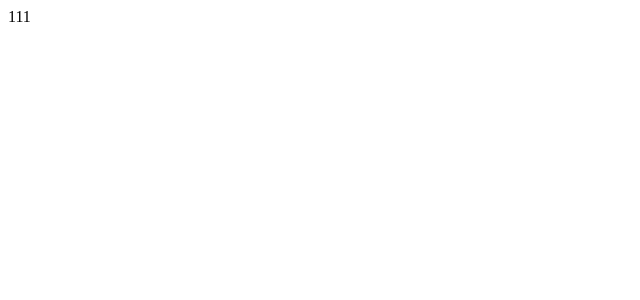
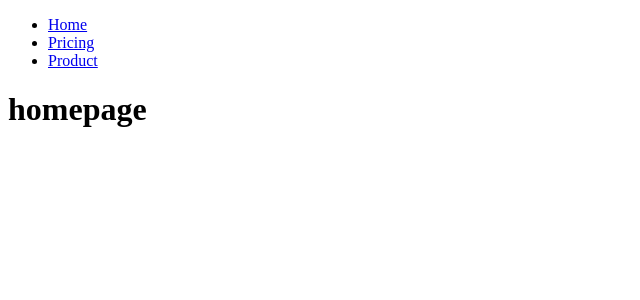
Before and after one commit to zeyucui1/worldwise, a React (Vite) app: page / in a window 1280 px wide. Shown: the top 300 px of the page, without its empty margins (0-640 px from the left). Built offline with nearby package versions, Linux system fonts and the light colour scheme.

Commit message:
add router & nav page

```diff
--- a/package.json
+++ b/package.json
@@ -11,7 +11,8 @@
   },
   "dependencies": {
     "react": "^18.2.0",
-    "react-dom": "^18.2.0"
+    "react-dom": "^18.2.0",
+    "react-router-dom": "^6.14.2"
   },
   "devDependencies": {
     "@types/react": "^18.2.15",
--- a/src/App.jsx
+++ b/src/App.jsx
@@ -1,5 +1,23 @@
+import { BrowserRouter, Routes, Route } from 'react-router-dom'
+import Product from './pages/Product'
+import Pricing from './pages/Pricing'
+import HomePage from './pages/HomePage'
+import PageNotFound from './pages/PageNotFound'
+
 function App() {
-  return <div>111</div>
+  return (
+
+    <BrowserRouter>
+      <Routes>
+        {/* root path */}
+        <Route path="/" element={<HomePage />} />
+        <Route path="product" element={<Product />} />
+        <Route path="pricing" element={<Pricing />} />
+        {/* path设为*一般用于page not found */}
+        <Route path="*" element={<PageNotFound />} />
+      </Routes>
+    </BrowserRouter>
+  )
 }
 
 export default App
--- /dev/null
+++ b/src/components/PageNav.jsx
@@ -0,0 +1,20 @@
+import { NavLink } from 'react-router-dom'
+const PageNav = () => {
+  return (
+    <nav>
+      <ul>
+        <li>
+          <NavLink to="/">Home</NavLink>
+        </li>
+        <li>
+          <NavLink to="/pricing">Pricing</NavLink>
+        </li>
+        <li>
+          <NavLink to="/product">Product</NavLink>
+        </li>
+      </ul>
+    </nav>
+  )
+}
+
+export default PageNav
--- /dev/null
+++ b/src/pages/HomePage.jsx
@@ -0,0 +1,12 @@
+import PageNav from '../components/PageNav'
+
+const HomePage = () => {
+  return (
+    <div>
+      <PageNav />
+      <h1>homepage</h1>
+    </div>
+  )
+}
+
+export default HomePage
--- /dev/null
+++ b/src/pages/PageNotFound.jsx
@@ -0,0 +1,12 @@
+import PageNav from '../components/PageNav'
+
+const PageNotFound = () => {
+  return (
+    <div>
+      <PageNav />
+      page not found
+    </div>
+  )
+}
+
+export default PageNotFound
--- /dev/null
+++ b/src/pages/Pricing.jsx
@@ -0,0 +1,12 @@
+import PageNav from '../components/PageNav'
+
+const Pricing = () => {
+  return (
+    <div>
+      <PageNav />
+      <h1>pricing</h1>
+    </div>
+  )
+}
+
+export default Pricing
--- /dev/null
+++ b/src/pages/Product.jsx
@@ -0,0 +1,12 @@
+import PageNav from '../components/PageNav'
+
+const Product = () => {
+  return (
+    <div>
+      <PageNav />
+      <h1>product</h1>
+    </div>
+  )
+}
+
+export default Product
```
Also changed, not shown: 1 other file (tests, documents, lock files or other folders).
